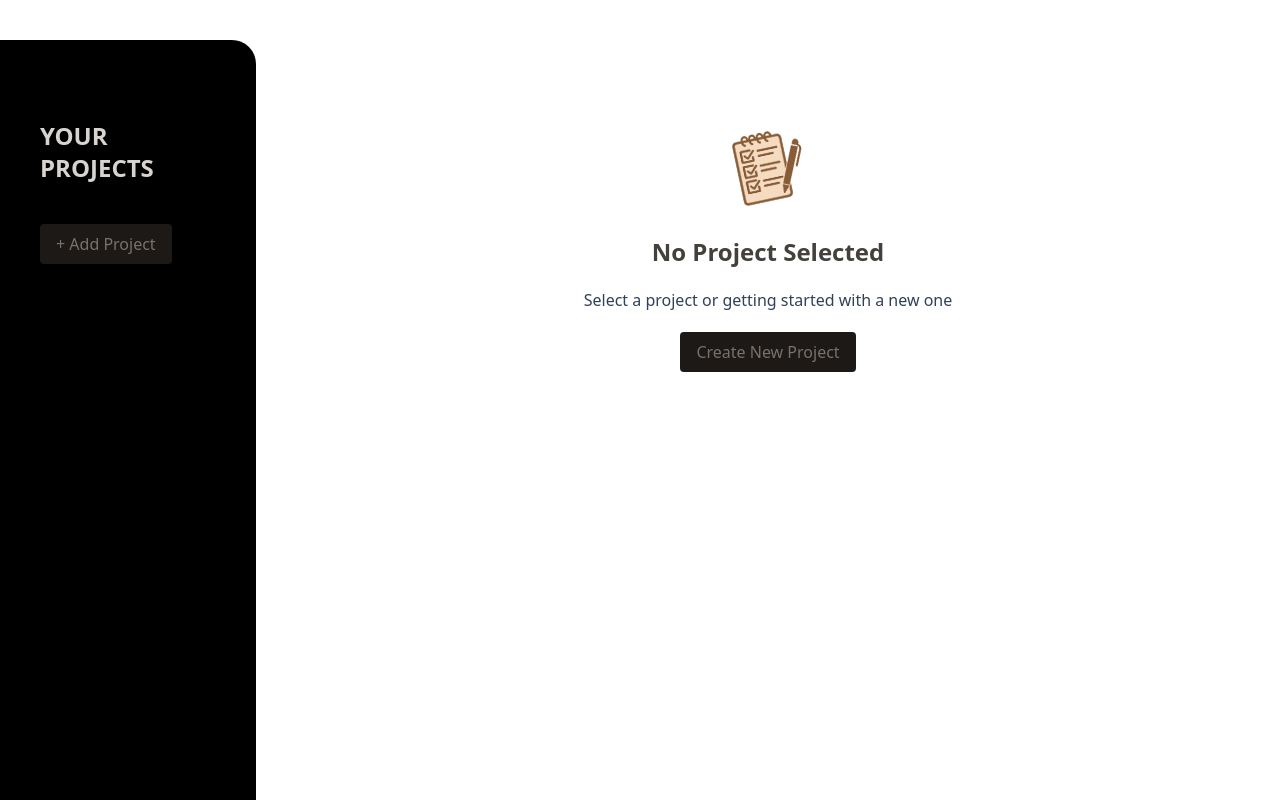
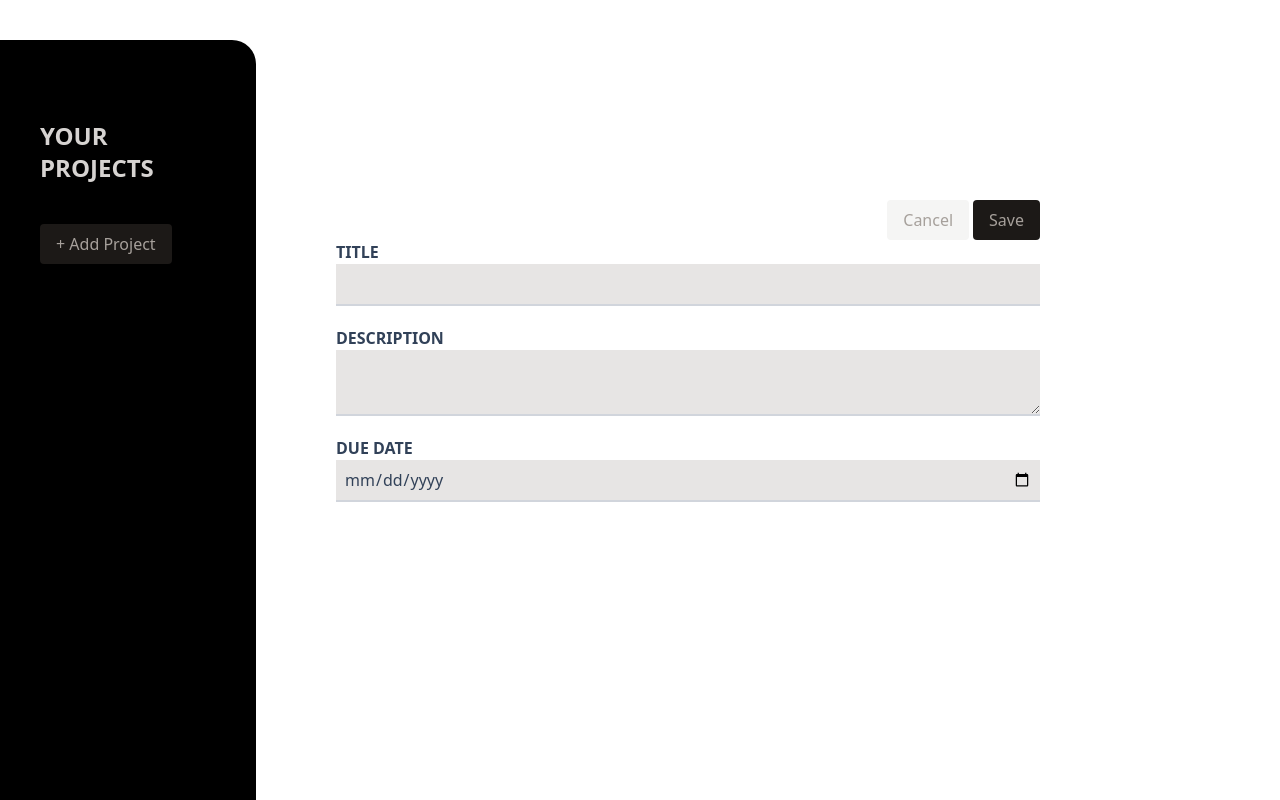
Before and after one commit to vigneshp25/task-manager-app, a React (Vite) app: page / in a window 1280 px wide. Both pictures are taken after a click on the button "+ Add Project". Built offline with nearby package versions, Linux system fonts and the light colour scheme.

Commit message:
feat: implement project creation page with input handling via forwardRef and display projects in sidebar

```diff
--- a/src/App.jsx
+++ b/src/App.jsx
@@ -1,15 +1,43 @@
 import Button from "./components/Button"
 import Intro from "./components/Intro"
+import CreateNewProject from "./components/CreateNewProject"
+import { useState } from "react"
+import ProjectDetailsPage from "./components/ProjectDetailsPage";
 
 function App() {
+  const [projectList, setProjectList] = useState([]);
+  const [showCreateProjectPage, setShowCreateProjectPage] = useState(false);
+  const [showProjectDetailsPage, setshowProjectDetailsPage] = useState(false);
+
+  function handleCreateNewProject() {
+    setShowCreateProjectPage(true);
+  }
+  function handleCancel() {
+    setShowCreateProjectPage(false);
+  }
+  function handleSave(project) {
+    setProjectList((pre) => [...pre, project]);
+    setShowCreateProjectPage(false);
+  }
+  function handleProjectDetails (title, desc, date){
+
+  }
+
   return (
     <section className="grid grid-rows-1 grid-cols-10 h-dvh">
       <aside className="bg-black rounded-tr-3xl col-span-2 flex flex-col mt-10 px-10">
         <h3 className="text-2xl font-bold uppercase pt-20 pb-10 text-stone-300">Your Projects</h3>
-        <Button>+ Add Project</Button>
+        <Button onClick={handleCreateNewProject}>+ Add Project</Button>
+        <ul className="text-stone-300 py-10">
+          {projectList.map(({ title, desc, date }, index) => {
+            return <li key={index} className="p-2 rounded hover:bg-stone-950 cursor-pointer" onClick={() => handleProjectDetails(title, desc, date)}>{title}</li>;
+          })}
+        </ul>
       </aside>
       <section className="col-span-8 flex flex-col items-center my-30">
-        <Intro></Intro>
+        {!showCreateProjectPage && <Intro OnCreate={handleCreateNewProject} />}
+        {showCreateProjectPage && <CreateNewProject onCancel={handleCancel} onSave={handleSave} />}
+        {showProjectDetailsPage && <ProjectDetailsPage />}
       </section>
     </section>
   )
--- a/src/components/Button.jsx
+++ b/src/components/Button.jsx
@@ -1,4 +1,12 @@
-const Button = ({children,...props}) => {
-    return <button className="bg-stone-900 py-2 px-4 rounded text-stone-500 w-fit hover:bg-stone-700 hover:text-stone-300 cursor-pointer" {...props}>{children}</button>
+const Button = ({children,btntype = 'primary',...props}) => {
+    const primaryButtonClass = "bg-stone-900 py-2 px-4 rounded text-stone-400 w-fit hover:bg-stone-700 hover:text-stone-300 cursor-pointer";
+    const secondaryButtonClass = "bg-stone-100 py-2 px-4 rounded text-stone-400 w-fit hover:bg-red-300 hover:text-red-700 cursor-pointer";
+    let buttonClass;
+    if (btntype === 'primary'){
+        buttonClass = primaryButtonClass;
+    } else if (btntype === 'secondary'){
+        buttonClass = secondaryButtonClass;
+    }
+    return <button btntype={btntype} className={buttonClass} {...props}>{children}</button>
 }
 export default Button;
--- /dev/null
+++ b/src/components/CreateNewProject.jsx
@@ -0,0 +1,29 @@
+import Button from "./Button"
+import InputBox from "./InputBox"
+import { useRef } from "react"
+
+const CreateNewProject = ({ onCancel, onSave }) => {
+    const titleRef = useRef();
+    const descRef = useRef();
+    const dateRef = useRef();
+
+
+    return <section className="w-full p-20 pr-60">
+        <div className="flex flex-row justify-end gap-1">
+            <Button btntype="secondary" onClick={onCancel}>Cancel</Button>
+            <Button onClick={() => {
+                let project = {
+                    title: titleRef.current.value,
+                    desc: descRef.current.value,
+                    date: dateRef.current.value,
+                }
+                console.log(project);
+                return onSave(project)
+            }}>Save</Button>
+        </div>
+        <InputBox ref={titleRef} type="text">Title</InputBox>
+        <InputBox ref={descRef} type="textarea">Description</InputBox>
+        <InputBox ref={dateRef} type="date">Due Date</InputBox>
+    </section>
+}
+export default CreateNewProject
--- /dev/null
+++ b/src/components/InputBox.jsx
@@ -0,0 +1,15 @@
+import { forwardRef } from "react";
+
+const InputBox = forwardRef (({ children, type, value, ...props },ref) => {
+    const inputClass = "border-b-2 p-2 border-gray-300 bg-stone-200 text-slate-700";
+    return <p className="flex flex-col pb-5">
+        <label className="uppercase font-semibold text-slate-700">{children}</label>
+        {(type == 'text' || type == 'date') &&
+            <input type={type} ref={ref} {...props} className={inputClass} required/>}
+        {(type == 'textarea') &&
+            <textarea {...props} ref={ref} type={type} className={inputClass}></textarea>}
+
+    </p>
+})
+
+export default InputBox;
--- a/src/components/Intro.jsx
+++ b/src/components/Intro.jsx
@@ -1,12 +1,12 @@
 import image from "../assets/Tasklogo.png"
 import Button from "./Button";
 
-const Intro = () => {
+const Intro = ({OnCreate}) => {
     return <>
         <img src={image} alt="task logo" className="w-24 -rotate-12"/>
         <h3 className="text-2xl font-bold text-stone-700 my-5">No Project Selected</h3>
         <p className="text-slate-700 mb-5">Select a project or getting started with a new one</p>
-        <Button>Create New Project</Button>
+        <Button onClick={OnCreate}>Create New Project</Button>
     </>
 }
 export default Intro;
--- /dev/null
+++ b/src/components/ProjectDetailsPage.jsx
@@ -0,0 +1,6 @@
+const ProjectDetailsPage = ()=>{
+    return <section>
+        <h3>Project Details Page</h3>
+    </section>
+}
+export default ProjectDetailsPage;
```
